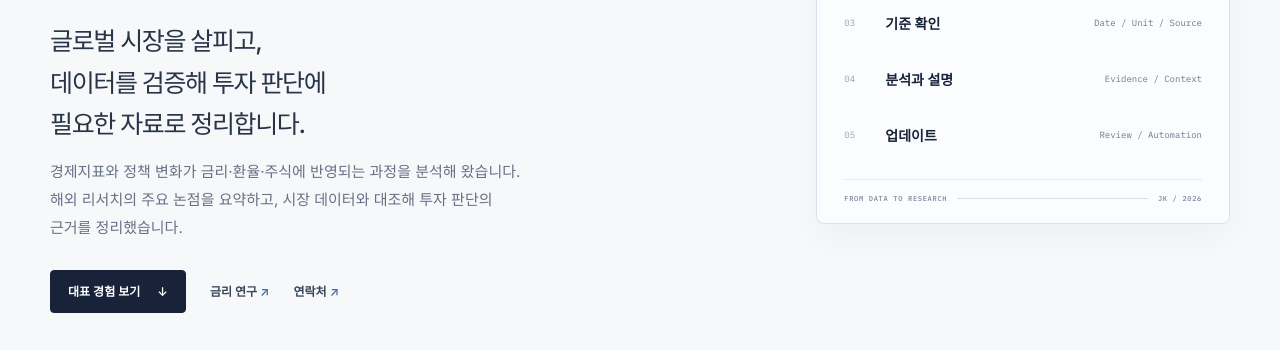
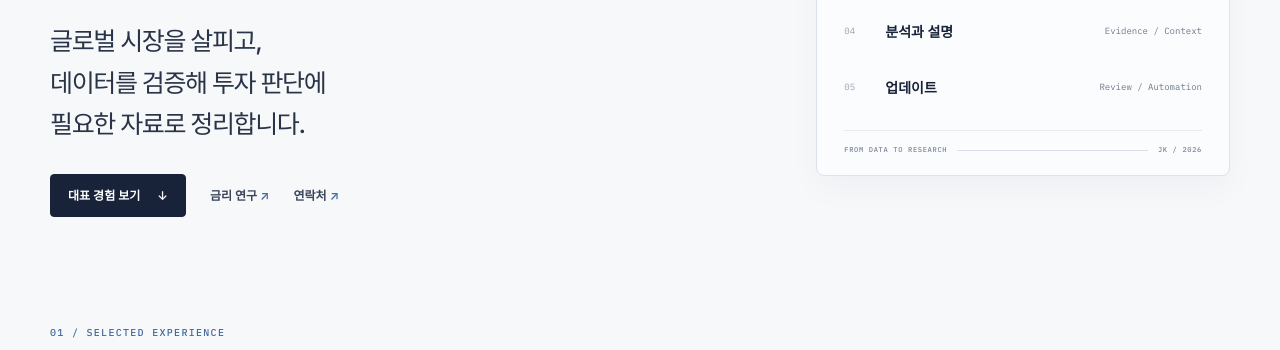
Before and after one commit to bucheoncityboy/ls-investment-strategy-portfolio, a website: page index.html in a window 1280 px wide. Shown: the part 406-756 px from the top of the page. Drawn offline with Linux system fonts and the light colour scheme.

Commit message:
Remove redundant hero description

```diff
--- a/index.html
+++ b/index.html
@@ -38,7 +38,6 @@
             <p class="hero-role">Global Markets <span>·</span> Macro Research <span>·</span> Data Analysis</p>
             <p class="application-label">김재원 <span aria-hidden="true">/</span> LS증권 투자전략 RA 지원 포트폴리오</p>
             <p class="hero-lede">글로벌 시장을 살피고,<br>데이터를 검증해 투자 판단에<br class="desktop-break"> 필요한 자료로 정리합니다.</p>
-            <p class="hero-english">경제지표와 정책 변화가 금리·환율·주식에 반영되는 과정을 분석해 왔습니다. 해외 리서치의 주요 논점을 요약하고, 시장 데이터와 대조해 투자 판단의 근거를 정리했습니다.</p>
             <div class="hero-actions">
               <a class="button button-primary" href="#work">대표 경험 보기 <span aria-hidden="true">↓</span></a>
               <a class="text-link" href="#project-rates">금리 연구 <span aria-hidden="true">↗</span></a>
```
